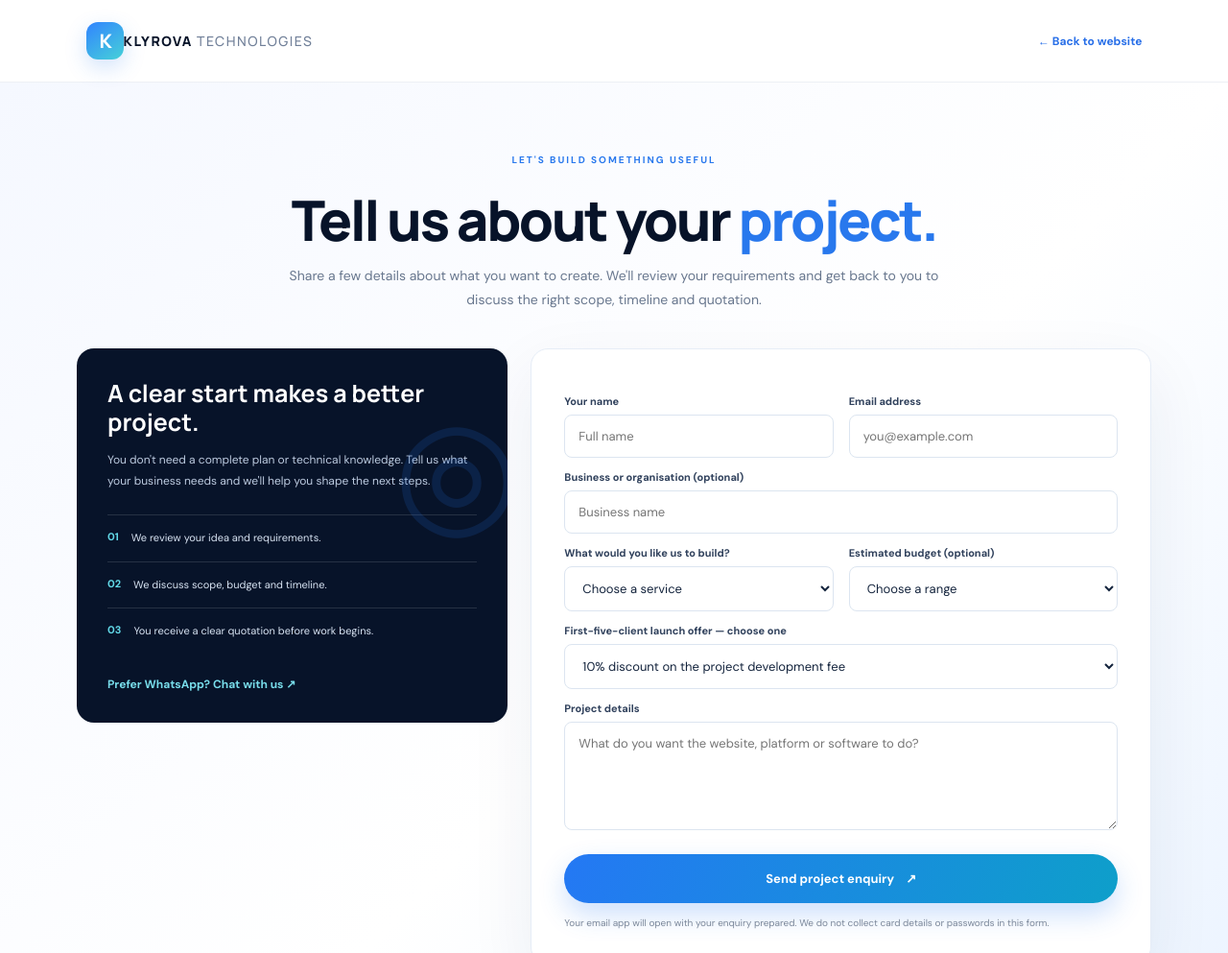
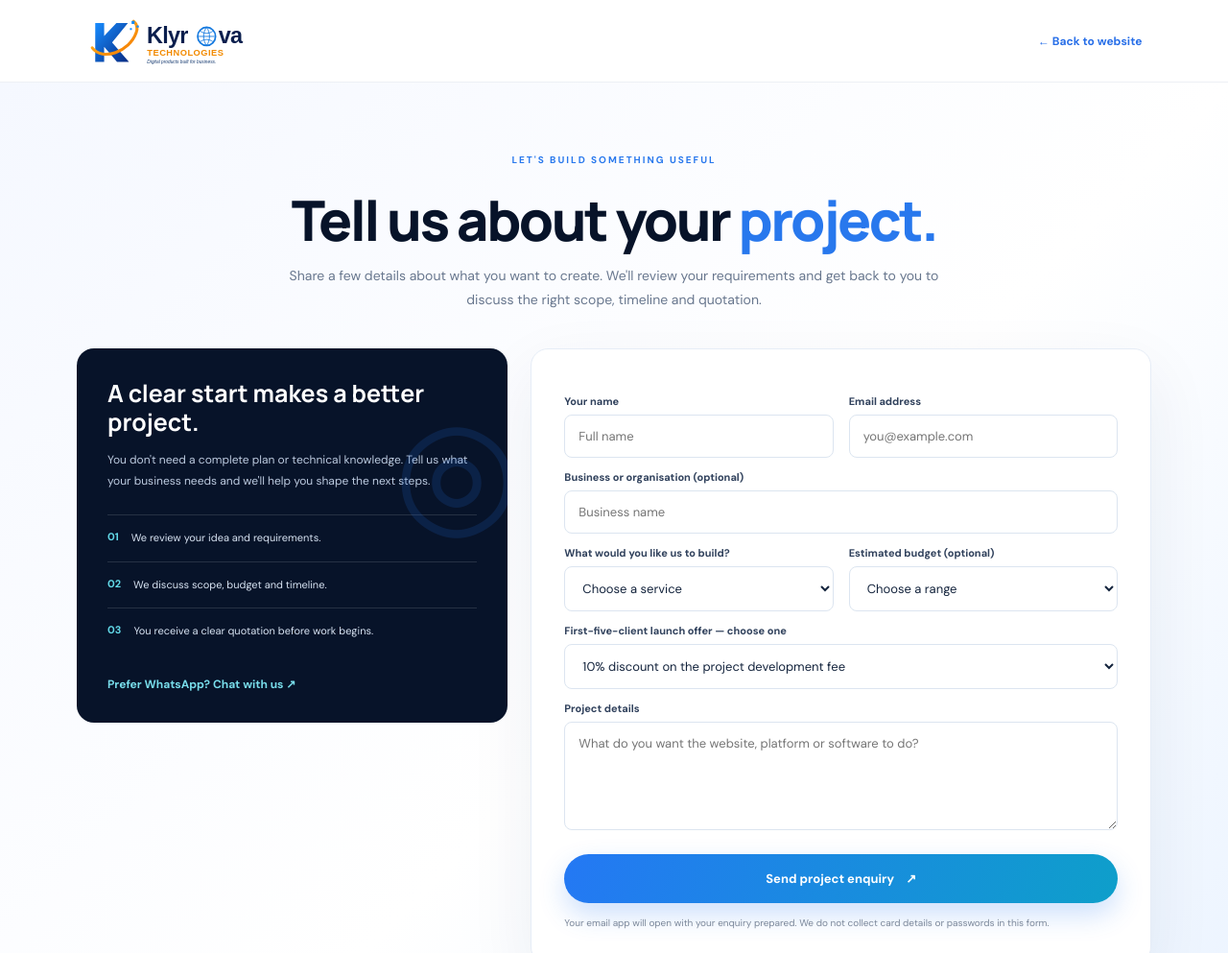
Before and after one commit to customersupportdesk22-hue/Klyrova-Technologies-, a plain HTML site: page start-project.html in a window 1280 px wide. Shown: the top 993 px of the page at 96% size. Drawn offline with Linux system fonts and the light colour scheme.

Commit message:
Use Klyrova brand logo on project enquiry page

```diff
--- a/start-project.html
+++ b/start-project.html
@@ -9,6 +9,7 @@
 <link rel="preconnect" href="https://fonts.googleapis.com">
 <link rel="preconnect" href="https://fonts.gstatic.com" crossorigin>
 <link href="https://fonts.googleapis.com/css2?family=DM+Sans:wght@400;500;600;700&family=Manrope:wght@500;600;700;800&display=swap" rel="stylesheet">
+<link rel="icon" type="image/svg+xml" href="assets/klyrova-logo.svg">
 <link rel="stylesheet" href="styles.css">
 <style>
 .project-page{min-height:100vh;background:linear-gradient(135deg,#f5f8ff 0%,#fff 55%,#eaf3ff 100%);padding:72px 22px 90px}
@@ -21,7 +22,7 @@
 </head>
 <body>
 <header class="site-header">
-<a class="brand" href="index.html" aria-label="Klyrova Technologies home"><span class="brand-mark">K</span><span>KLYROVA<span class="brand-light"> TECHNOLOGIES</span></span></a>
+<a class="brand" href="index.html" aria-label="Klyrova Technologies home"><img class="brand-logo" src="assets/klyrova-logo.svg" alt="Klyrova Technologies"></a>
 <a class="back-home" href="index.html">← Back to website</a>
 </header>
 <main class="project-page">
```
